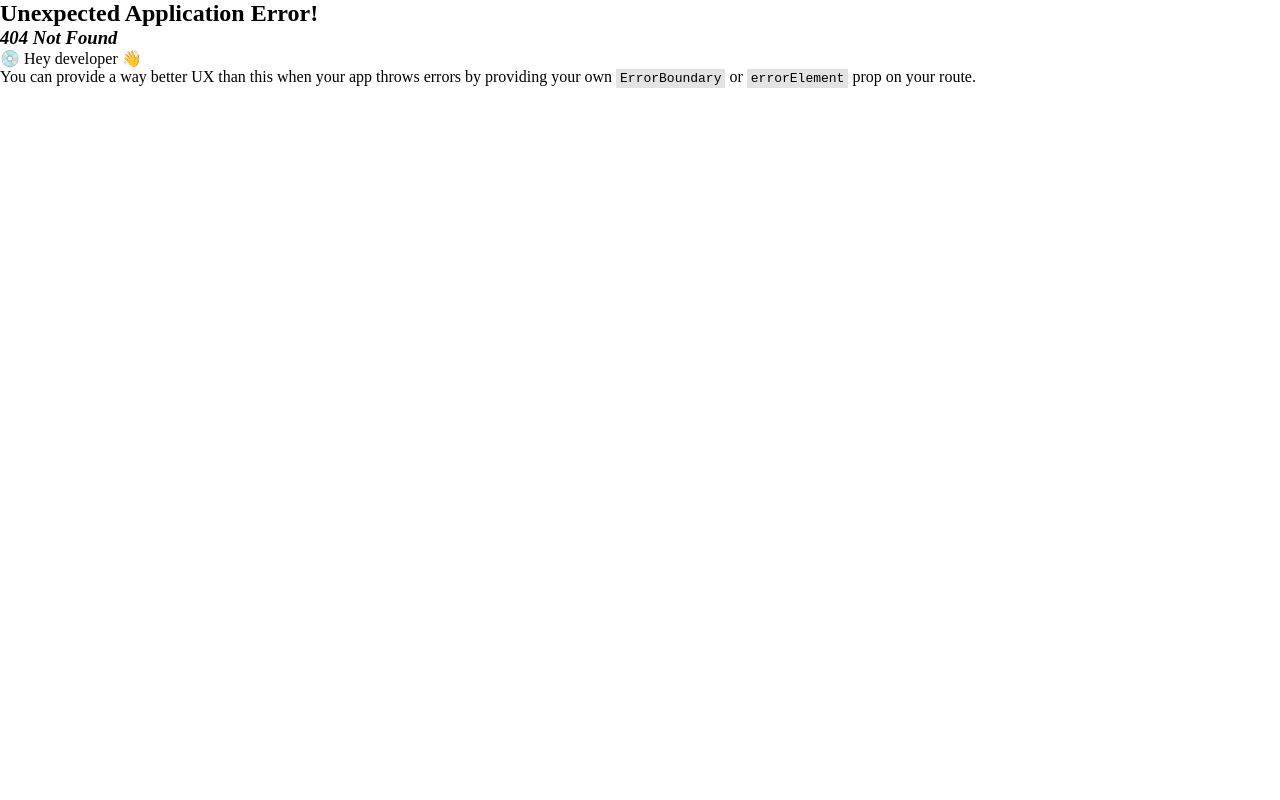
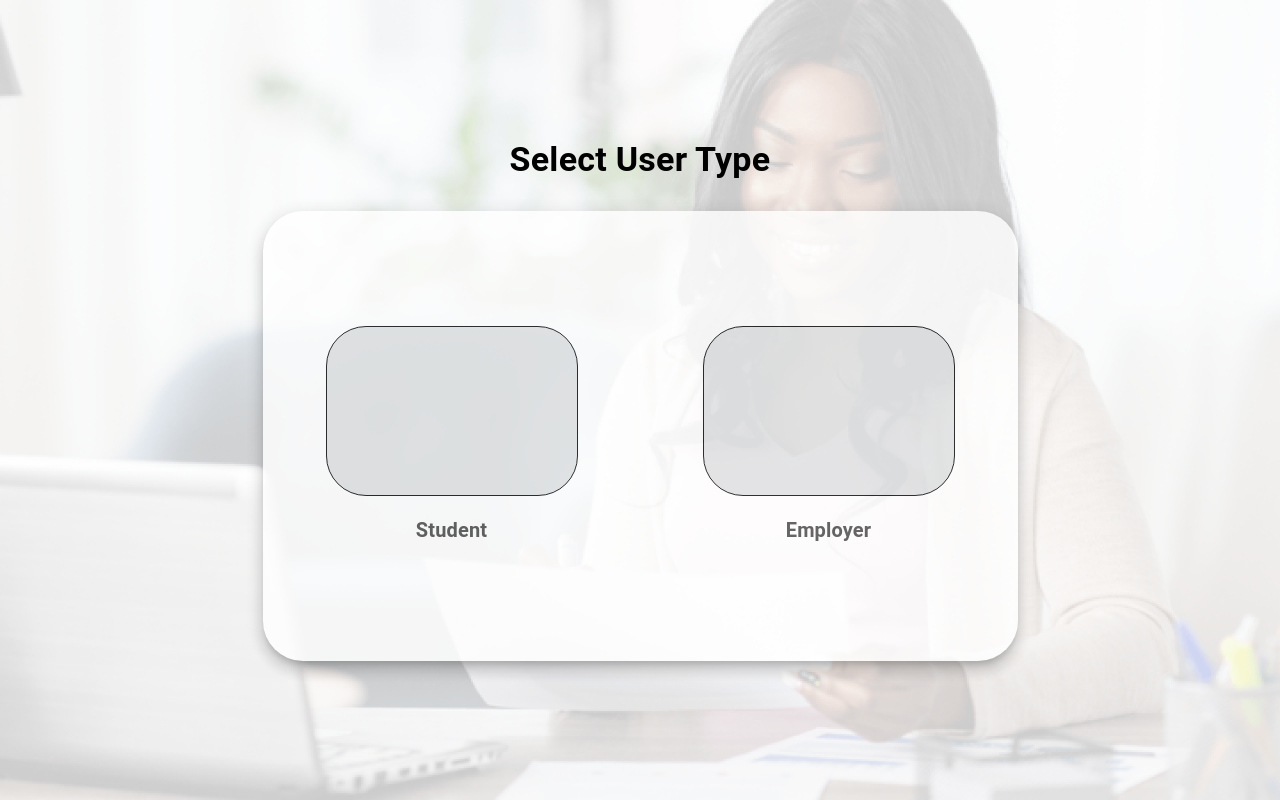
Before and after one commit to juniper06/PortfoReady, a React (Vite) app: page /userrole in a window 1280 px wide. Before the commit this address had no page. Built offline with nearby package versions, Linux system fonts and the light colour scheme; a web font is replaced by a local one.

Commit message:
landing page added

```diff
--- a/src/main.jsx
+++ b/src/main.jsx
@@ -3,7 +3,6 @@ import ReactDOM from "react-dom/client";
 import "./index.css";
 import { RouterProvider, createBrowserRouter } from "react-router-dom";
 import Login from "./pages/Login/Login";
-import Register from "./pages/Register/Register";
 import Regdetails from "./pages/Register/Regdetails";
 import Home from "./pages/Home/Home";
 import ContactForm from "./pages/ContactForm/ContactForm";
@@ -15,6 +14,7 @@ import EmployerProfile from "./pages/Profile/EmployerProfile";
 import Applicants from "./pages/Profile/Applicants";
 import JobPage from "./pages/JobPage/JobPage";
 import LandingPage from "./pages/LandingPage/LandingPage";
+import UserRole from "./pages/Register/UserRole";
 
 const router = createBrowserRouter([
   {
@@ -56,8 +56,8 @@ const router = createBrowserRouter([
     element: <Login />,
   },
   {
-    path: "/register",
-    element: <Register />,
+    path: "/userrole",
+    element: <UserRole />,
   },
   {
     path: "/register/regdetails",
--- a/src/pages/ContactForm/ContactForm.jsx
+++ b/src/pages/ContactForm/ContactForm.jsx
@@ -143,7 +143,7 @@ const InputStyled = styled(Input)({
 
 const LinkStyled = styled(Link)({
   color: "#000000",
-  paddingLeft:"10px"
+  paddingLeft: "10px",
 });
 
 export default ContactForm;
--- a/src/pages/Login/Login.jsx
+++ b/src/pages/Login/Login.jsx
@@ -1,15 +1,131 @@
-import { Box } from '@mui/material'
-import React from 'react'
-import background from "../../assets/bg-img.png"
+import {
+  Box,
+  Input,
+  Typography,
+  styled,
+  FormControl,
+  InputLabel,
+  OutlinedInput,
+  InputAdornment,
+  Button,
+} from "@mui/material";
+import React from "react";
+import IconButton from "@mui/material/IconButton";
+import Visibility from "@mui/icons-material/Visibility";
+import VisibilityOff from "@mui/icons-material/VisibilityOff";
+import background from "../../assets/bg-img.png";
+import { Link } from "react-router-dom";
 
 const Login = () => {
+  const [showPassword, setShowPassword] = React.useState(false);
+  const handleClickShowPassword = () => setShowPassword((show) => !show);
+  const handleMouseDownPassword = (event) => {
+    event.preventDefault();
+  };
+
   return (
+    <Box
+      height="100vh"
+      display="flex"
+      flexDirection="column"
+      justifyContent="center"
+      alignItems="center"
+      sx={{
+        backgroundImage: `url(${background})`,
+        backgroundRepeat: "no-repeat",
+        backgroundSize: "cover",
+        backgroundPosition: "center",
+      }}
+    >
+      <Typography variant="h4" fontWeight="bold" paddingBottom="30px">
+        Log In
+      </Typography>
+      <Box
+        display="flex"
+        justifyContent="center"
+        alignItems="center"
+        flexDirection="column"
+        width="510px"
+        height="540px"
+        borderRadius="40px"
+        sx={{
+          opacity: ".8",
+          boxShadow: 10,
+          bgcolor: (theme) =>
+            theme.palette.mode === "dark" ? "#101010" : "#fff",
+          color: (theme) =>
+            theme.palette.mode === "dark" ? "grey.300" : "grey.800",
+        }}
+      >
+        <InputStyled disableUnderline={true} placeholder="Username" />
+        <br />
+        <OutlinedInputStyled
+          placeholder="Password"
+          sx={{
+            "& fieldset": { border: "none" },
+          }}
+          type={showPassword ? "text" : "password"}
+          endAdornment={
+            <InputAdornment position="start">
+              <IconButton
+                onClick={handleClickShowPassword}
+                onMouseDown={handleMouseDownPassword}
+              >
+                {showPassword ? <VisibilityOff /> : <Visibility />}
+              </IconButton>
+            </InputAdornment>
+          }
+        />
+        <ButtonStyled>
+          <Typography variant="h5" fontWeight="bold">
+            Log In
+          </Typography>
+        </ButtonStyled>
+        <br />
+        or
+        <br />
+        <Link><Typography variant="h6" fontWeight="bold" color="#000000" sx={{textDecoration:"underline"}}>Sign Up</Typography></Link>
+      </Box>
+    </Box>
+  );
+};
 
-    <Box height="100vh" sx={{backgroundImage:`url(${background})`,backgroundRepeat:"no-repeat", backgroundSize:"cover",backgroundPosition:"center"}}>
+const InputStyled = styled(Input)({
+  width: "400px",
+  height: "60px",
+  borderRadius: "40px",
+  border: "2px solid #000000",
+  backgroundColor: "#dddee0",
+  fontSize: "20px",
+  paddingLeft: "25px",
+});
 
-    </Box>
+const OutlinedInputStyled = styled(OutlinedInput)({
+  width: "400px",
+  height: "60px",
+  borderRadius: "40px",
+  border: "2px solid #000000",
+  backgroundColor: "#dddee0",
+  fontSize: "20px",
+  paddingLeft: "12px",
+});
 
-  )
-}
 
-export default Login
+const ButtonStyled = styled(Button)({
+  marginTop:"70px",
+  width: "400px",
+  height: "60px",
+  backgroundColor: "#000000",
+  color: "#FFFFFF",
+  borderRadius: "40px",
+  textTransform: "none",
+  "&:hover": { backgroundColor: "#000000" },
+  display: "flex",
+  alignItems: "center",
+  justifyContent: "center",
+  opacity:"1"
+});
+
+
+
+export default Login;
--- a/src/pages/Login/login.css
+++ /dev/null
@@ -1,103 +0,0 @@
-@import url('https://fonts.googleapis.com/css2?family=Noto+Serif+Old+Uyghur&family=Roboto+Mono&display=swap');
-
-*{
-    padding: 0;
-    margin: 0;
-}
-
-.container{
-    background:url(../../assets/bg-img.png);
-    background-size: cover;
-    background-position: center;
-    height: 100vh;
-    display: flex;
-    justify-content: center;
-    align-items: center;
-    flex-direction: column;
-}
-
-#login-txt{
-    padding-bottom: 35px;
-    font-family: 'Noto Serif Old Uyghur', serif;
-}
-
-.login-container{
-    width: 512px;
-    height: 542px;
-    border-radius: 35px;
-    background-color: #f1f2f1;
-    opacity: 0.9;
-    display: flex;
-    justify-content: center;
-    align-items: center;
-    flex-direction: column;
-    box-shadow: 1px 0px 5px 4px rgba(0, 0, 0, 0.1);
-    -webkit-box-shadow: 1px 0px 5px 4px rgba(0, 0, 0, 0.1);
-    -moz-box-shadow: 1px 0px 5px 4px rgba(0, 0, 0, 0.1);
-}
-
-#login-form{
-    display: flex;
-    justify-content: center;
-    flex-direction: column;
-    padding-bottom: 30px;
-}
-
-.input-bg{
-    width: 397px;
-    height: 58px;
-    border-radius: 40px;
-    border: 1.5px solid #000000;
-    background: url(../../assets/input-bg.png);
-    text-indent: 20px;
-    outline: none;
-    font-size: 24px;
-}
-
-.input-bg input::placeholder{
-    font-size: 24px;
-    text-align: start;
-    font-family: 'Noto Serif Old Uyghur', serif;
-}
-
-.btn-container{
-    display: flex;
-    justify-content: center;
-    flex-direction: column;
-    text-align: center;
-    padding-top: 50px;
-    row-gap: 5px;
-}
-
-
-
-#home-link{
-    color: #FFFFFF;
-    width: 397px;
-    height: 54px;
-    border-radius: 40px;
-    background-color: #000000;
-    color: #FFFFFF;
-    font-family: 'Noto Serif Old Uyghur', serif;
-    font-size: 30px;
-    cursor: pointer;
-    outline: none;
-    text-decoration: none;
-}
-
-#signup-link {
-    text-decoration: none;
-    color: #000000;
-    font-size: 23px;
-    text-decoration: underline;
-}
-
-#signup-btn{
-    cursor: pointer;
-    text-decoration: underline;
-    display: inline-block;
-    border: none;
-    font-weight: bolder;
-    font-size: 20px;
-    font-family: 'Noto Serif Old Uyghur', serif;
-}
--- a/src/pages/Register/Register.jsx
+++ /dev/null
@@ -1,40 +0,0 @@
-import React from "react";
-import "./register.css";
-import { Link } from "react-router-dom";
-import Studentimg from '../../assets/student-logo.png'
-import Employerimg from '../../assets/employer-logo.png'
-
-const Register = () => {
-  return (
-    <div className="container">
-      <div id="select-user">
-        <h1>Select User Type</h1>
-      </div>
-      <div className="register-container">
-        <div className="select-btns">
-          <div className="student-container">
-            <div className="student-btn">
-              <button>
-                <img src={Studentimg} alt="sutudent logo" />
-              </button>
-            </div>
-            <h2>Student</h2>
-          </div>
-          <div className="employer-container">
-            <div className="employer-btn">
-              <button>
-                <img src={Employerimg} alt="employer logo" />
-              </button>
-            </div>
-            <h2>Employer</h2>
-          </div>
-        </div>
-        <div className="next-container">
-            <Link id="next-btn" to="regdetails">Next</Link>
-        </div>
-      </div>
-    </div>
-  );
-};
-
-export default Register;
--- /dev/null
+++ b/src/pages/Register/UserRole.jsx
@@ -0,0 +1,86 @@
+import React from "react";
+import background from "../../assets/bg-img.png";
+import { Box, Typography } from "@mui/material";
+
+const UserRole = () => {
+  return (
+    <Box
+      height="100vh"
+      display="flex"
+      flexDirection="column"
+      justifyContent="center"
+      alignItems="center"
+      sx={{
+        backgroundImage: `url(${background})`,
+        backgroundRepeat: "no-repeat",
+        backgroundSize: "cover",
+        backgroundPosition: "center",
+      }}
+    >
+      <Typography variant="h4" fontWeight="bold" paddingBottom="30px">
+        Select User Type
+      </Typography>
+      <Box
+        display="flex"
+        justifyContent="center"
+        alignItems="center"
+        width="755px"
+        height="450px"
+        borderRadius="40px"
+        sx={{
+          opacity: ".8",
+          boxShadow: 10,
+          bgcolor: (theme) =>
+            theme.palette.mode === "dark" ? "#101010" : "#fff",
+          color: (theme) =>
+            theme.palette.mode === "dark" ? "grey.300" : "grey.800",
+        }}
+      >
+        {/* Left-Side */}
+        <Box
+          display="flex"
+          flexDirection="column"
+          alignItems="center"
+          width="377px"
+          height="220px"
+        >
+          {/* Student Box */}
+          <Box
+            width="250px"
+            height="200px"
+            border="1px solid #000000"
+            borderRadius="40px"
+            sx={{ backgroundColor: "#dee0e1" }}
+          ></Box>
+          <br />
+          <Typography variant="h6" fontWeight="bold">
+            Student
+          </Typography>
+        </Box>
+        {/* Right-Side */}
+        <Box
+          display="flex"
+          flexDirection="column"
+          alignItems="center"
+          width="377px"
+          height="220px"
+        >
+          {/* Employer Box */}
+          <Box
+            width="250px"
+            height="200px"
+            border="1px solid #000000"
+            borderRadius="40px"
+            sx={{ backgroundColor: "#dee0e1" }}
+          ></Box>
+          <br />
+          <Typography variant="h6" fontWeight="bold">
+            Employer
+          </Typography>
+        </Box>
+      </Box>
+    </Box>
+  );
+};
+
+export default UserRole;
```
Also changed, not shown: src/pages/Home/Home.jsx (+7 -3 lines), src/pages/LandingPage/LandingPage.jsx (+46 -9 lines).
